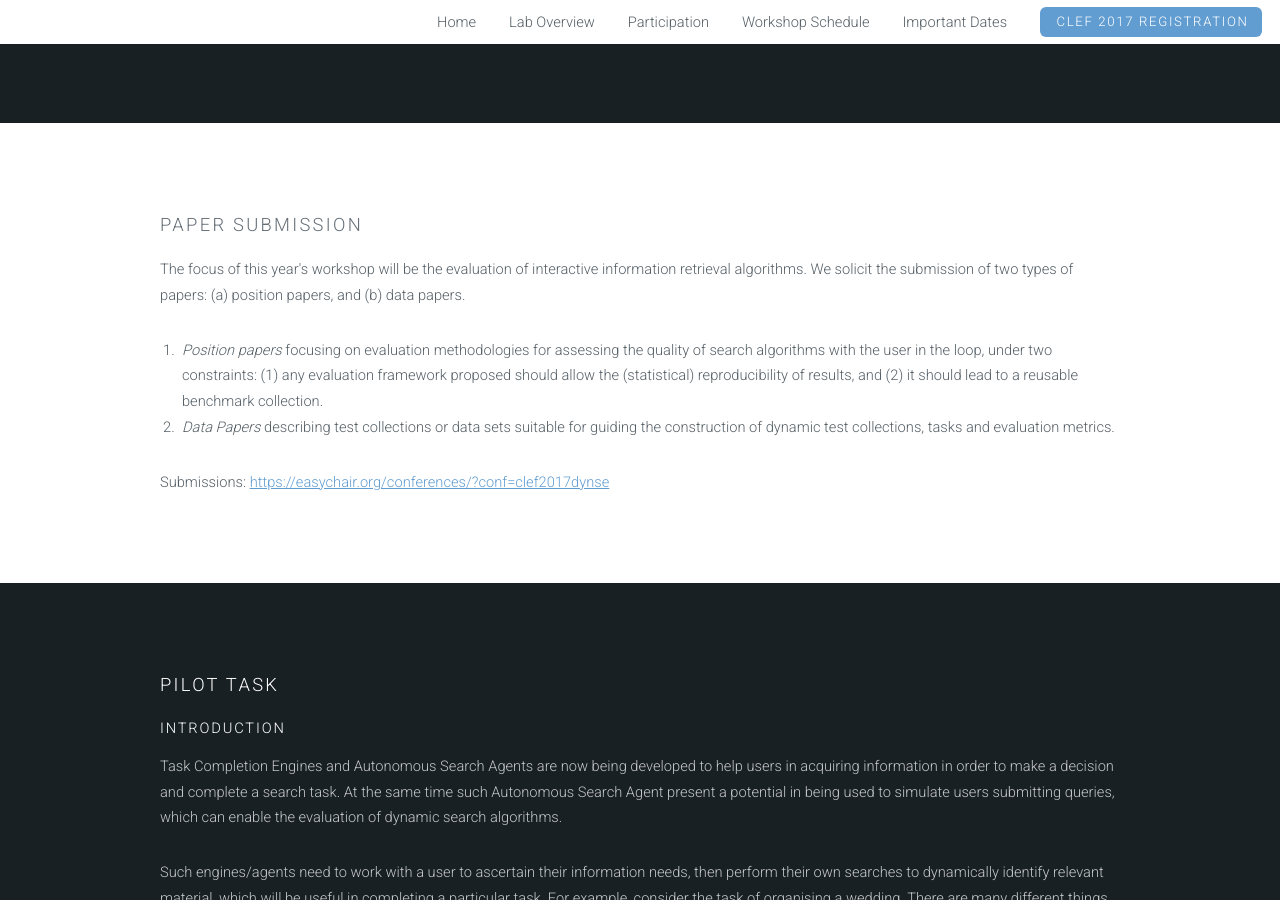
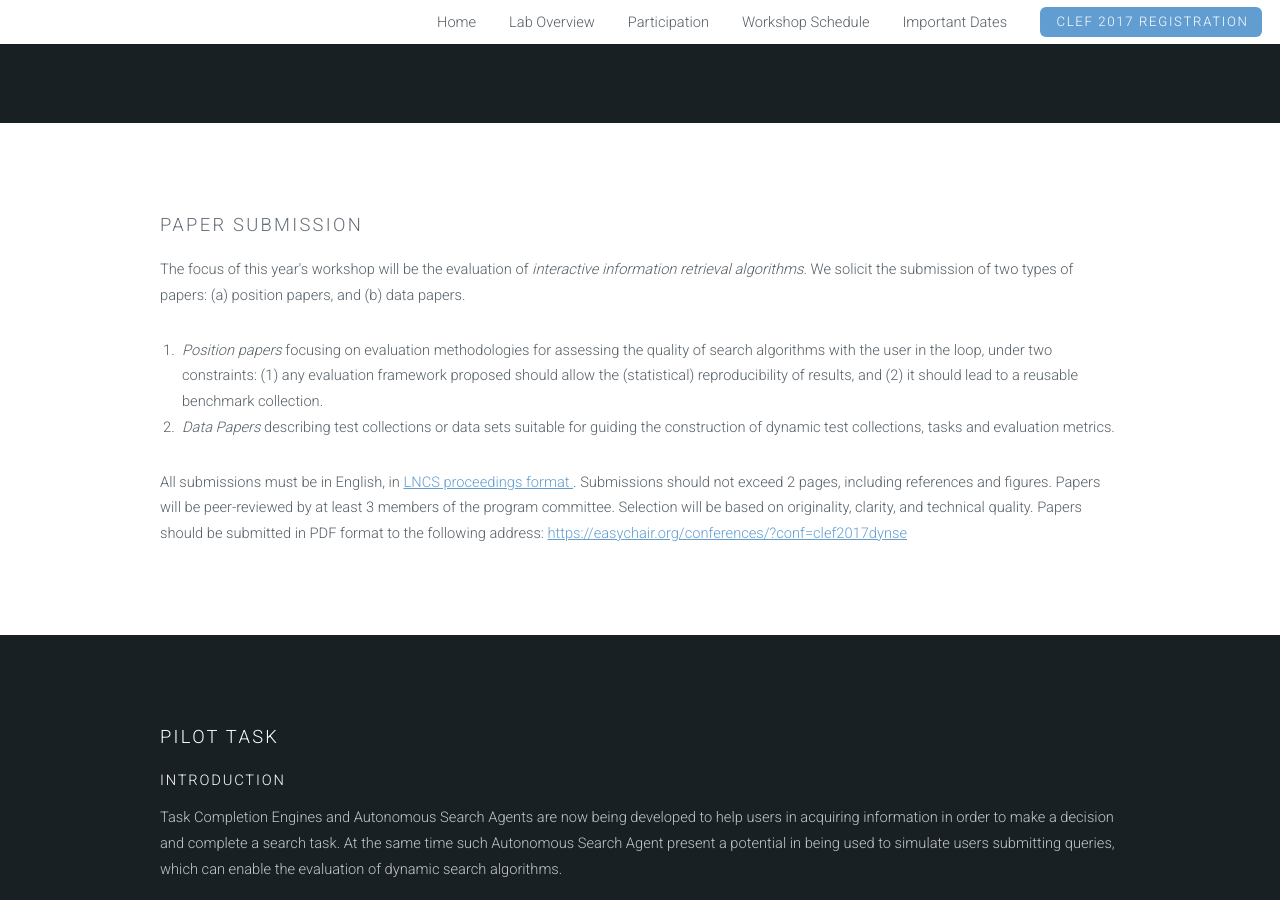
Before and after one commit to ekanou/dynamicsearch, a Jekyll site: the page built from clef-lab.html, in a window 1280 px wide and 900 px high, scrolled down 1646 px. Built offline with Jekyll 4.4.1, drawn with Linux system fonts in a browser that asks for light colours.

Commit message:
Update clef-lab.html

```diff
--- a/clef-lab.html
+++ b/clef-lab.html
@@ -50,12 +50,12 @@ layout: clef-default
             	<div class="row">
 			<section>
 		<h3>Paper Submission</h3>
-                <p>The focus of this year's workshop will be the evaluation of interactive information retrieval algorithms. We solicit the submission of two types of papers: (a) position papers, and (b) data papers.</p>
+                <p>The focus of this year's workshop will be the evaluation of <em>interactive information retrieval algorithms</em>. We solicit the submission of two types of papers: (a) position papers, and (b) data papers.</p>
 					<ol>
 						<li><em>Position papers</em> focusing on evaluation methodologies for assessing the quality of search algorithms with the user in the loop, under two constraints: (1) any evaluation framework proposed should allow the (statistical) reproducibility of results, and (2) it should lead to a reusable benchmark collection.</li>
 						<li><em>Data Papers</em> describing test collections or data sets suitable for guiding the construction of dynamic test collections, tasks and evaluation metrics.</li>
 					</ol>
-		<p> Submissions: <a href = "https://easychair.org/conferences/?conf=clef2017dynse"> https://easychair.org/conferences/?conf=clef2017dynse</a></p>
+		<p> All submissions must be in English, in <a href = "http://www.springer.com/it/computer-science/lncs/conference-proceedings-guidelines"> LNCS proceedings format </a>. Submissions should not exceed 2 pages, including references and figures. Papers will be peer-reviewed by at least 3 members of the program committee. Selection will be based on originality, clarity, and technical quality. Papers should be submitted in PDF format to the following address:  <a href = "https://easychair.org/conferences/?conf=clef2017dynse"> https://easychair.org/conferences/?conf=clef2017dynse</a></p>
 			</section>
 		</div>
 	</div>
```
